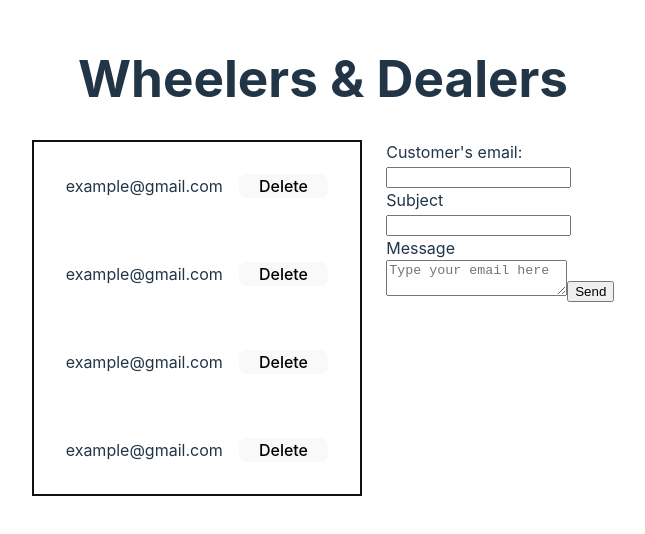
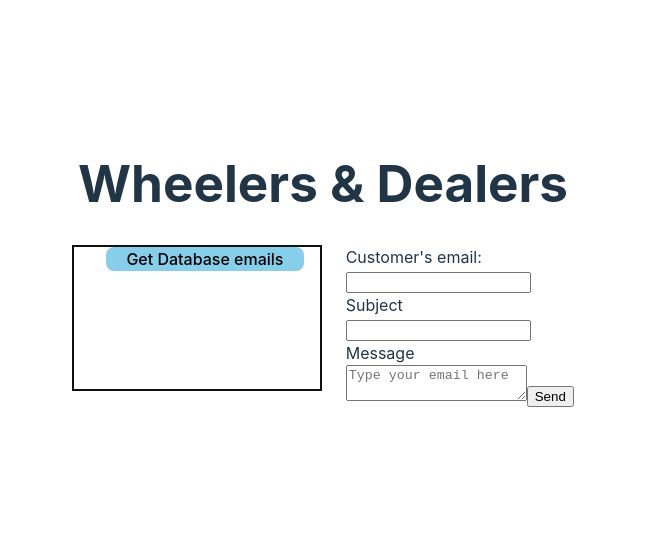
Before and after one commit to Rajesh-Reel/251122Hackathon, a React (Vite) app in the folder 251122Hackathon/: page / in a window 1280 px wide. Shown: the part 136-670 px from the top of the page, without its empty margins (317-962 px from the left). Built offline with nearby package versions, Linux system fonts and the light colour scheme.

Commit message:
rendered database of emails via map and tested it updates

```diff
--- a/251122Hackathon/src/components/Email.module.css
+++ b/251122Hackathon/src/components/Email.module.css
@@ -11,7 +11,7 @@ button {
   display: flex;
   padding: 1rem;
   /* align-items: center; */
-  justify-content: center;
+  justify-content: space-between;
 }
 
 .emailContainer {
--- a/251122Hackathon/src/components/Emails.jsx
+++ b/251122Hackathon/src/components/Emails.jsx
@@ -1,6 +1,6 @@
 import React from 'react'
+import { useState } from 'react';
 import styles from './Email.module.css'
-import { useState } from 'react';
 
 export default function Emails() {
   const [emailDisplay, SetEmailDisplay] = useState([]);
@@ -13,27 +13,37 @@ export default function Emails() {
     const fetchResponse = await fetch(`http://localhost:3000/new`);
     const data = await fetchResponse.json();
     console.log("line 15", data);
-    SetEmailDisplay(data);
+    SetEmailDisplay(data.rows);
+
+    // console.log("hello", emailDisplay);
     return data;
+  }
+  // for(let i=0; data.length; i++)
+  // data.rows[i].content
+
+  // function DisplayEmails() {
+  //   const emails = data.map
+  //   return emails
+  // }
+  function DeleteSpecificEmail() {
+
   }
 
   return (
     <div className={styles.emailContainer}>
-      <div className={styles.emailRow}>
-        <p>example@gmail.com</p>
-        <button onClick={()=>GetAllEmails()}>Delete</button>
-      </div>
-      <div className={styles.emailRow}>
-        <p>example@gmail.com</p>
-        <button>Delete</button>
-      </div>
-      <div className={styles.emailRow}>
-        <p>example@gmail.com</p>
-        <button>Delete</button>
-      </div>
-      <div className={styles.emailRow}>
-        <p>example@gmail.com</p>
-        <button>Delete</button>
+
+      <button onClick={()=>GetAllEmails()}>Get Database emails</button>
+      <div>
+        <ul>
+          {emailDisplay.map((item) => {
+            return (
+              <div className={styles.emailRow} key={item.id}>
+                <li>{item.content}</li>
+                <button>X</button>
+              </div>
+              )
+          })}
+        </ul>
       </div>
     </div>
   )
--- a/251122Hackathon/src/index.css
+++ b/251122Hackathon/src/index.css
@@ -44,7 +44,7 @@ button {
   font-size: 1em;
   font-weight: 500;
   font-family: inherit;
-  background-color: #1a1a1a;
+  /* background-color: #1a1a1a; */
   cursor: pointer;
   transition: border-color 0.25s;
 }
@@ -64,7 +64,7 @@ button:focus-visible {
   a:hover {
     color: #747bff;
   }
-  button {
+  /* button {
     background-color: #f9f9f9;
-  }
+  } */
 }
```
Also changed, not shown: 251122Hackathon/src/components/EmailStructureEx.js (added, +26 -0 lines), 1 other file (tests, documents, lock files or other folders).
